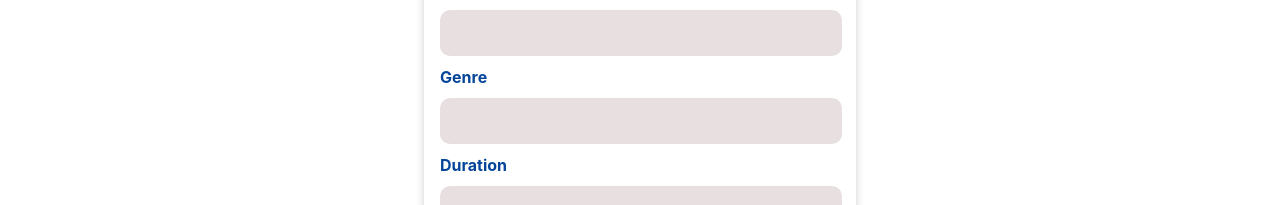
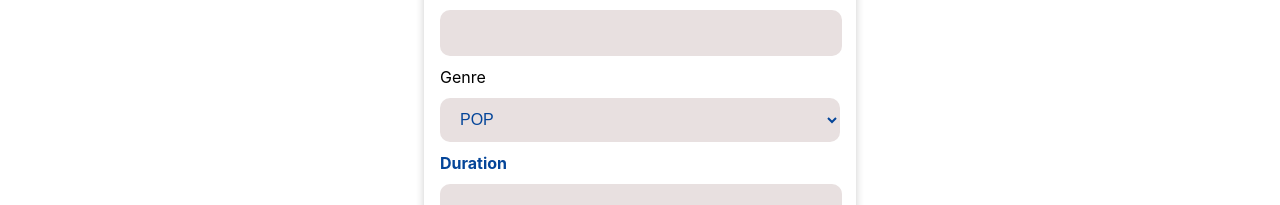
Before and after one commit to suarfel/my-music, a React (Create React App) app: page /new in a window 1280 px wide. Shown: the part 319-524 px from the top of the page. Built offline with nearby package versions, Linux system fonts and the light colour scheme.

Commit message:
editing and finalising

```diff
--- a/src/components/song/SongDetail.js
+++ b/src/components/song/SongDetail.js
@@ -1,12 +1,11 @@
 import { useEffect } from "react";
-import {  useNavigate, useParams } from "react-router-dom";
+import {  useNavigate } from "react-router-dom";
 import { deleteSong } from "../../hooks/api";
 import useHttp from "../../hooks/user-http";
 import Layout from "../layout/Layout";
 import LoadingSpinner from "../UI/LoadingSpinner";
 import classes from "./SongDetail.module.css";
 const SongDetail = (props) => {
-  // const params = useParams();
   const navigate = useNavigate();
   const {sendRequest,status} = useHttp(deleteSong);
 
@@ -19,7 +18,8 @@ const SongDetail = (props) => {
 
   return (
     <Layout>
-      {status == "pending" && <LoadingSpinner />}
+      {status === "pending" && <LoadingSpinner />}
+      {!(status === "pending")  &&
       <div className={classes.songDetail}>
         <div className={classes.songDetailDesciption}>
           <div className={classes.songDetailTitle}>
@@ -42,7 +42,7 @@ const SongDetail = (props) => {
         <div className={classes.deleteButton} >
            <button id={props.id} onClick={() =>  sendRequest(props.id)}>Delete Song </button>
         </div>
-      </div>
+      </div>}
     </Layout>
   );
 };
--- a/src/components/song/SongDetail.module.css
+++ b/src/components/song/SongDetail.module.css
@@ -20,7 +20,7 @@
   color: #044599;
   font-weight: 800;
   font-size: 1rem;
-  text-decoration: none;
+  border-style: none;
   background-color: white;
 }
 .deleteButton button:hover {
--- a/src/components/song/SongForm.js
+++ b/src/components/song/SongForm.js
@@ -1,8 +1,10 @@
 import UserForm from "../../hooks/userInput";
+import { useState } from "react";
 import Layout from "../layout/Layout";
 import LoadingSpinner from "../UI/LoadingSpinner";
 import classes from "./SongForm.module.css";
 const SongForm = (props) => {
+  const [genre,setGenre] = useState("pop");
   const {
     enteredValue: enteredTitle,
     valueChangeHandler: titleChangeHandler,
@@ -10,7 +12,7 @@ const SongForm = (props) => {
     reset: titleReset,
     enteredValueIsValid: titleIsValid,
     hasError: titleError,
-  } = UserForm((enteredValue) => enteredValue.trim().length > 0);
+  } = UserForm((enteredValue) => 11 > enteredValue.trim().length > 0);
   const {
     enteredValue: enteredSinger,
     valueBlurHandler: singerBlurHandler,
@@ -18,16 +20,8 @@ const SongForm = (props) => {
     reset: singerReset,
     enteredValueIsValid: singerIsValid,
     hasError: singerError,
-  } = UserForm((enteredValue) => enteredValue.trim().length > 0);
+  } = UserForm((enteredValue) => 11 > enteredValue.trim().length > 0);
 
-  const {
-    enteredValue: enteredGenre,
-    valueBlurHandler: genreBlurHandler,
-    valueChangeHandler: genreChangeHandler,
-    reset: genreReset,
-    enteredValueIsValid: genreIsValid,
-    hasError: genreError,
-  } = UserForm((enteredValue) => enteredValue.trim().length > 0);
   const {
     enteredValue: enteredDuration,
     valueBlurHandler: durationBlurHandler,
@@ -37,24 +31,28 @@ const SongForm = (props) => {
     hasError: durationError,
   } = UserForm((enteredValue) => enteredValue > 0);
   let formIsValid = false;
-  if (titleIsValid && singerIsValid && genreIsValid && durationIsValid) {
+  if (titleIsValid && singerIsValid  && durationIsValid) {
     formIsValid = true;
   }
+
+  const genreChangeHandler = (event) => {
+    setGenre(event.target.value);
+  }
+
   const addSubmitHandler = (event) => {
     event.preventDefault();
     console.log(enteredTitle);
-    console.log(enteredGenre);
+    console.log(genre);
     console.log(enteredDuration);
     console.log(enteredSinger);
     props.onAddSong({
       title: enteredTitle,
-      genre: enteredGenre,
+      genre: genre,
       singer: enteredSinger,
       duration: enteredDuration,
     });
     titleReset();
     singerReset();
-    genreReset();
     durationReset();
   };
   return (
@@ -76,8 +74,11 @@ const SongForm = (props) => {
             onChange={titleChangeHandler}
             onBlur={titleBlurHandler}
           />
-          {titleError && (
+          {titleError && enteredTitle.trim().length === 0  && (
             <div className={classes.formError}>TITLE IS EMPTY</div>
+          )}
+           {titleError && enteredTitle.trim().length > 10  && (
+            <div className={classes.formError}>TITLE MUST BE SHORT</div>
           )}
         </div>
         <div className={singerError ? classes.invalidControl : classes.control}>
@@ -90,23 +91,26 @@ const SongForm = (props) => {
             onChange={singerChangeHandler}
             onBlur={singerBlurHandler}
           />
-          {singerError && (
-            <div className={classes.formError}>SINGER IS EMPTY</div>
+          {singerError && enteredSinger.trim().length === 0 && (
+            <div className={classes.formError}>SINGER NAME IS EMPTY</div>
+          )}
+          {singerError && enteredSinger.trim().length > 10 && (
+            <div className={classes.formError}>SINGER NAME MUST BE SHORT</div>
           )}
         </div>
-        <div className={genreError ? classes.invalidControl : classes.control}>
+        <div className={classes.selectControl}>
           <label htmlFor="genre">Genre</label>
           <br />
-          <input
-            type="text"
-            id="genre"
-            value={enteredGenre}
-            onChange={genreChangeHandler}
-            onBlur={genreBlurHandler}
-          />
-          {genreError && (
-            <div className={classes.formError}>GENRE IS EMPTY</div>
-          )}
+          <select name="genre" id="genre" value={genre} onChange={genreChangeHandler}  >
+            <option value="POP">POP</option>
+            <option value="ROCK">ROCK</option>
+            <option value="COUNTRY">COUNTRY</option>
+            <option value="REGGAE">REGGAE</option>
+            <option value="FUNK">FUNK</option>
+            <option value="JAZZ">JAZZ</option>
+            <option value="DISCO">DISCO</option>
+            <option value="ELECTONIC">ELECTONIC</option>
+          </select>
         </div>
         <div
           className={durationError ? classes.invalidControl : classes.control}
--- a/src/components/song/SongForm.module.css
+++ b/src/components/song/SongForm.module.css
@@ -20,6 +20,7 @@
   }
 .control{
     padding-right: 1rem;
+    border-style: none;
 }
 .control label{
     font-weight: 700;
@@ -37,10 +38,29 @@
     border-style: none;
     background-color: #e8e0e0;
 }
+.selectControl{
+    border-style: none;
+}
+.selectControl select{
+    padding-left:1rem;
+    height: 44px;
+    margin:0.7rem 0;
+    font-size: 1rem;
+    color: #044599;
+    width: 100%;
+    border-radius: 10px;
+    border-style: none;
+    background-color: #e8e0e0;
+}
+ .selectControl select:focus{
+    outline-style: none;
+    background-color: rgb(207, 240, 240);
+ }
 .control input:focus{
     outline-style: none;
     background-color: rgb(207, 240, 240);
  }
+
 
 .newSong h1{
   margin: auto;
--- a/src/pages/NewSong.js
+++ b/src/pages/NewSong.js
@@ -15,6 +15,7 @@ const NewSong = () => {
   });
 
   const addSongHandler = (song) => {
+    console.log(song);
     sendRequest(song);
   };
   return (
```
